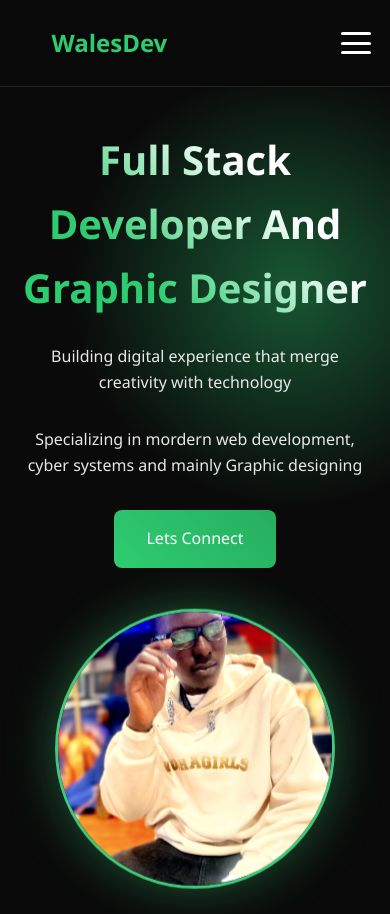
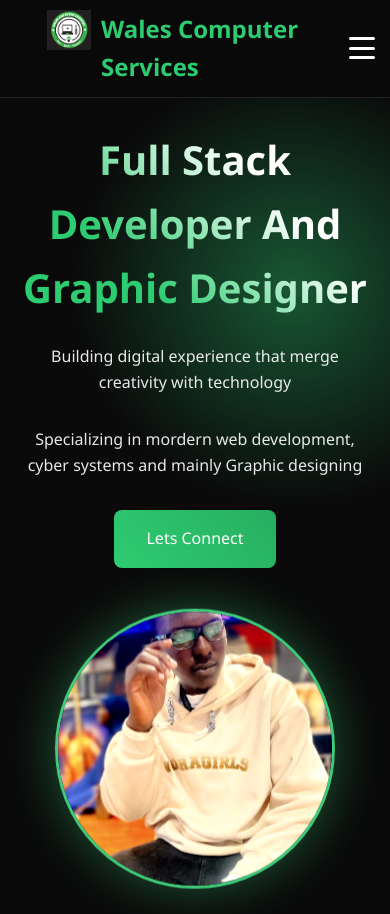
Before and after one commit to AkramWales/skills, a plain HTML site: page index.html in a window 390 px wide. Shown: the top 914 px of the page. Drawn offline with Linux system fonts and the light colour scheme.

Commit message:
updated homepage and styles

```diff
--- a/contact.css
+++ b/contact.css
@@ -37,12 +37,22 @@ body {
 
 
 .logo {
-    font-size: 1.8rem;
-    font-weight: 700;
+    display: flex;
+    font-size: 2rem;
+    font-weight: 900;
     color: var(--accent);
     text-decoration: none;
     position: relative;
     padding-left: 2.5rem;
+    gap: 10px;
+    text-decoration: none;
+
+}
+
+.logo-img {
+    height: 80px;
+    width: auto;
+    background-color: var(--dark-bg);
 }
 
 
@@ -116,6 +126,17 @@ nav-links a.active::after {
 
 /* Mobile View */
 @media (max-width: 768px) {
+    .nav-bar {
+        padding: 10px 15px;
+    }
+      .logo-img {
+        height: 40px;
+    }
+
+    .logo {
+        font-size: 1.6rem;
+    }
+
     .nav-links {
         display: none;
         flex-direction: column;
--- a/index.html
+++ b/index.html
@@ -14,7 +14,10 @@
     <body>
         <!--navigation-->
         <nav class="nav-bar">
-            <a href="#home" class="logo">WalesDev</a>
+            <a href="#home" class="logo">
+             <img src="WALES COMPUTER SERVICES WEB LOGO.jpg" alt="WalesDev Logo" class="logo-img">
+               Wales Computer Services
+            </a>
              <!--Hamburger Icon-->
             <div class="menu-toggle" id="menu-toggle">
                 <span></span>
--- a/port.css
+++ b/port.css
@@ -42,6 +42,25 @@ body {
     text-decoration: none;
     position: relative;
     padding-left: 2.5rem;
+}
+
+.logo {
+    display: flex;
+    font-size: 1.8rem;
+    font-weight: 900;
+    color: var(--accent);
+    text-decoration: none;
+    position: relative;
+    padding-left: 2.5rem;
+    gap: 10px;
+    text-decoration: none;
+
+}
+
+.logo-img {
+    height: 80px;
+    width: auto;
+    background-color: var(--dark-bg);
 }
 
 .nav-links {
@@ -120,6 +139,18 @@ nav-links a.active::after {
 
 /* Mobile Navigation */
 @media (max-width: 768px) {
+   .nav-bar {
+        padding: 10px 15px;
+    }
+      .logo-img {
+        height: 40px;
+    }
+
+    .logo {
+        font-size: 1.6rem;
+    }
+
+
     .nav-links {
         display: none;
         flex-direction: column;
--- a/projects.css
+++ b/projects.css
@@ -44,14 +44,23 @@ body {
 
 
 .logo {
+    display: flex;
     font-size: 1.8rem;
-    font-weight: 700;
+    font-weight: 900;
     color: var(--accent);
     text-decoration: none;
     position: relative;
     padding-left: 2.5rem;
+    gap: 10px;
+    text-decoration: none;
+
 }
 
+.logo-img {
+    height: 80px;
+    width: auto;
+    background-color: var(--dark-bg);
+}
 
 .nav-links {
     display: flex;
@@ -115,6 +124,17 @@ body {
 
 /* Mobile View */
 @media (max-width: 768px) {
+    .nav-bar {
+        padding: 10px 15px;
+    }
+      .logo-img {
+        height: 40px;
+    }
+
+    .logo {
+        font-size: 1.6rem;
+    }
+
     .nav-links {
         display: none;
         flex-direction: column;
--- a/skills.css
+++ b/skills.css
@@ -37,14 +37,23 @@ body {
 
 
 .logo {
+    display: flex;
     font-size: 1.8rem;
-    font-weight: 700;
+    font-weight: 900;
     color: var(--accent);
     text-decoration: none;
     position: relative;
     padding-left: 2.5rem;
+    gap: 10px;
+    text-decoration: none;
+
 }
 
+.logo-img {
+    height: 80px;
+    width: auto;
+    background-color: var(--dark-bg);
+}
 
 .nav-links {
     display: flex;
@@ -127,6 +136,17 @@ nav-links a.active::after {
 }
 
 @media (max-width: 768px) {
+    .nav-bar {
+        padding: 10px 15px;
+    }
+      .logo-img {
+        height: 40px;
+    }
+
+    .logo {
+        font-size: 1.6rem;
+    }
+
     .nav-links {
         display: none;
         flex-direction: column;
```
Also changed, not shown: contact.html (+4 -1 lines), home.html (+4 -1 lines), projects.html (+4 -1 lines), skills.html (+5 -2 lines), WALES COMPUTER SERVICES WEB LOGO.jpg (added).
